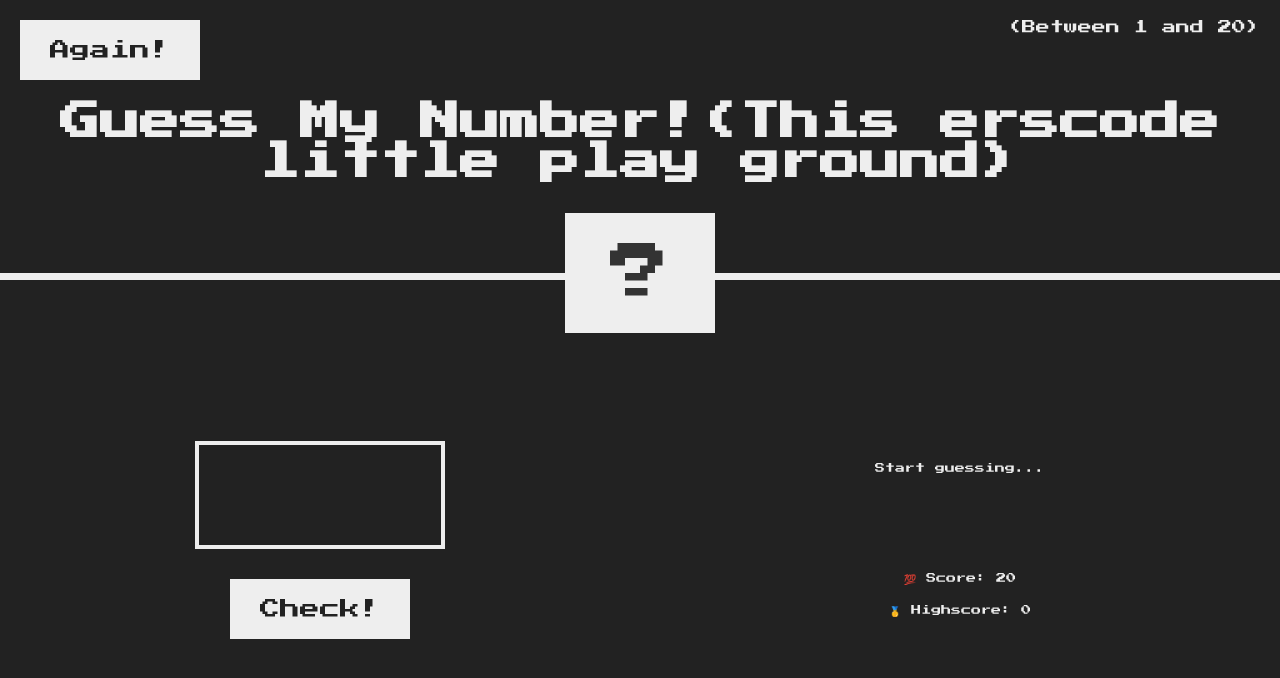
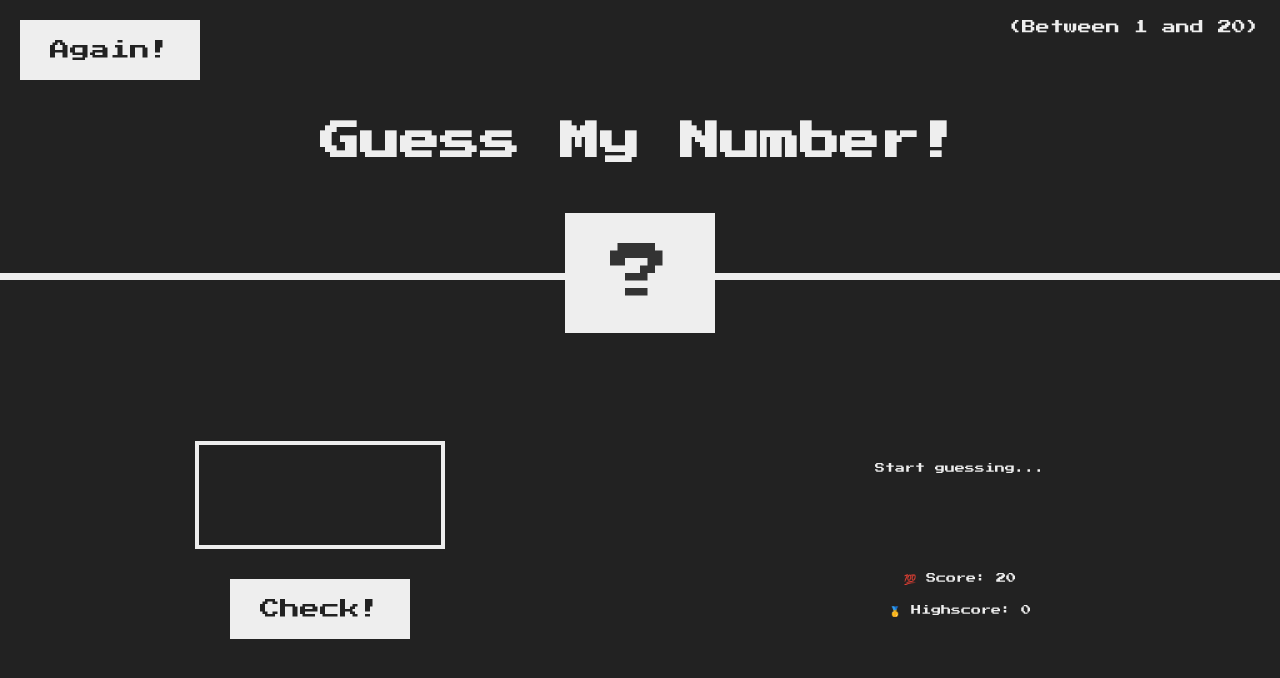
Before and after one commit to ErDprogrammer/Rick3mzhi.github.io, a plain HTML site: page index.html in a window 1280 px wide. Drawn offline with Linux system fonts and the light colour scheme.

Commit message:
Update index.html

```diff
--- a/index.html
+++ b/index.html
@@ -9,7 +9,7 @@
   </head>
   <body>
     <header>
-      <h1>Guess My Number!(This erscode little play ground)</h1>
+      <h1>Guess My Number!</h1>
       <p class="between">(Between 1 and 20)</p>
       <button class="btn again">Again!</button>
       <div class="number">?</div>
```
